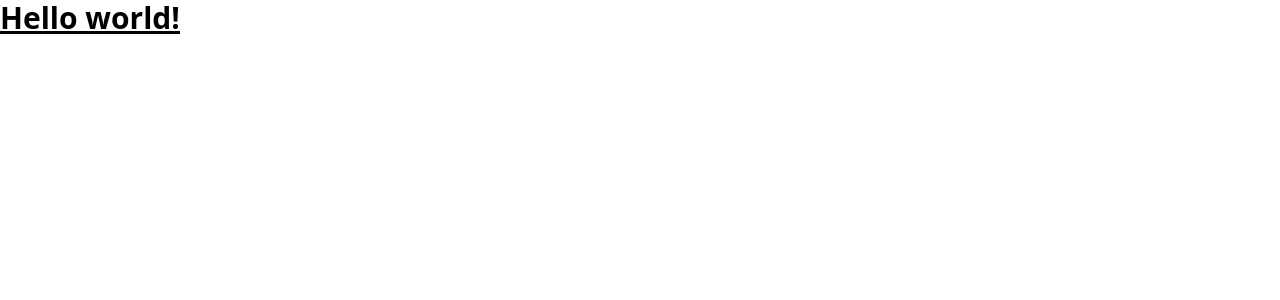
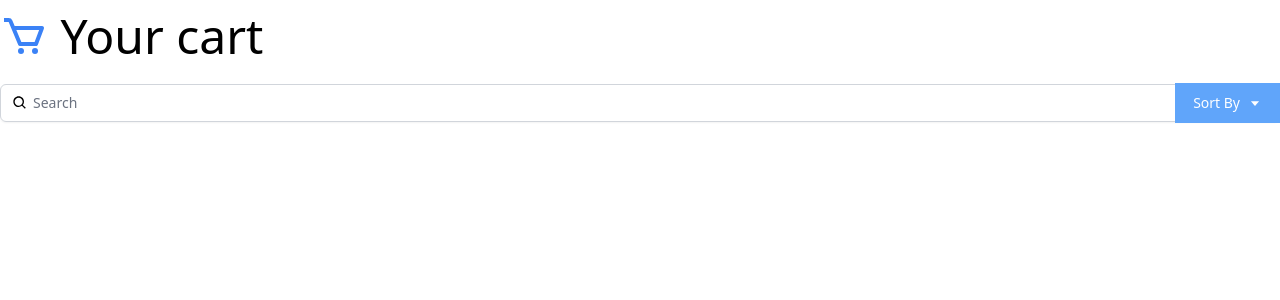
Before and after one commit to AndreMorandi/React-Simple-Interface, a React (Create React App) app: page / in a window 1280 px wide. Shown: the top 300 px of the page. Built offline with nearby package versions, Linux system fonts and the light colour scheme.

Commit message:
Add Search component

```diff
--- a/package.json
+++ b/package.json
@@ -3,11 +3,13 @@
   "version": "0.1.0",
   "private": true,
   "dependencies": {
+    "@tailwindcss/forms": "^0.4.0",
     "@testing-library/jest-dom": "^5.16.2",
     "@testing-library/react": "^12.1.3",
     "@testing-library/user-event": "^13.5.0",
     "react": "^17.0.2",
     "react-dom": "^17.0.2",
+    "react-icons": "^4.3.1",
     "react-scripts": "5.0.0",
     "web-vitals": "^2.1.4"
   },
--- a/src/App.js
+++ b/src/App.js
@@ -1,8 +1,18 @@
+import { BiCart } from "react-icons/bi";
+import Search from "./components/Search";
 
-export default function App() {
+
+
+function App() {
   return (
-    <h1 className="text-3xl font-bold underline">
-      Hello world!
-    </h1>
+    <div className="App container mx-auto mt-3 font-thin">
+      <h1 className="text-5xl">
+          <BiCart className="inline-block align-top text-blue-500"/> Your cart
+      </h1>
+      <Search />
+    </div>
+
   )
 }
+
+export default App;
--- /dev/null
+++ b/src/components/Search.js
@@ -0,0 +1,28 @@
+import { BiSearch, BiCaretDown, BiCheck } from "react-icons/bi"
+
+
+const Search = () => {
+    return (
+        <div className="py-5">
+            <div className="mt-1 relative rounded-md shadow-sm">
+                <div className="absolute inset-y-0 left-0 pl-3 flex items-center pointer-events-none">
+                    <BiSearch />
+                    <label htmlFor="query" className="sr-only" />
+                </div>
+                <input type="text" name="query" id="query" value=""
+                    className="pl-8 rounded-md focus:ring-indigo-500 focus:border-indigo-500 block w-full sm:text-sm border-gray-300" placeholder="Search" />
+                <div className="absolute inset-y-0 right-0 flex items-center">
+                    <div>
+                        <button type="button"
+                            className="justify-center px-4 py-2 bg-blue-400 border-2 border-blue-400 text-sm text-white hover:bg-blue-700 focus:outline-none focus:ring-2 focus:ring-offset-2 flex items-center" id="options-menu" aria-haspopup="true" aria-expanded="true">
+                            Sort By <BiCaretDown className="ml-2" />
+                        </button>
+                    </div>
+                </div>
+            </div>
+        </div>
+    )
+}
+
+
+export default Search;
--- a/tailwind.config.js
+++ b/tailwind.config.js
@@ -5,5 +5,5 @@
   theme: {
     extend: {},
   },
-  plugins: [],
+  plugins: [require('@tailwindcss/forms')],
 }
```
Also changed, not shown: 1 other file (tests, documents, lock files or other folders).
